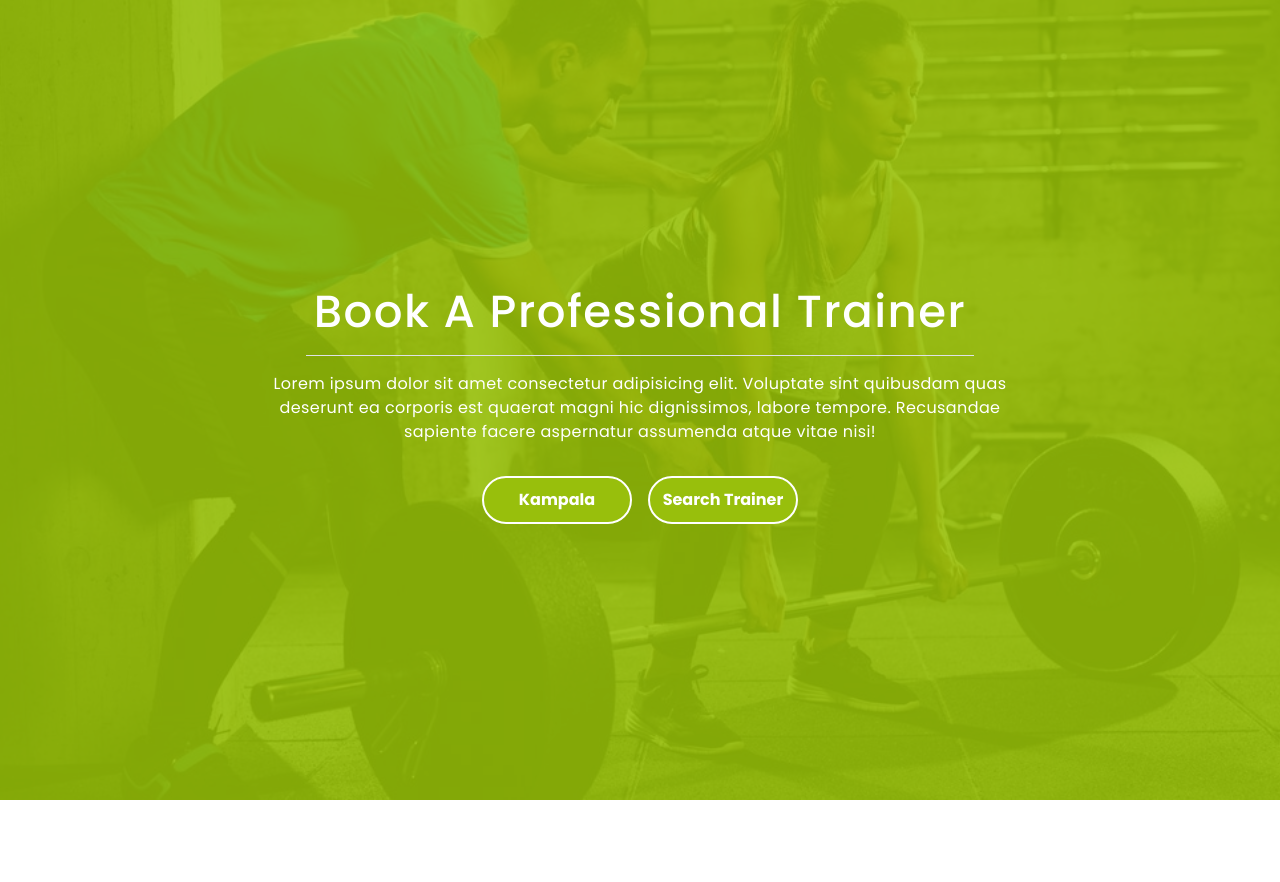
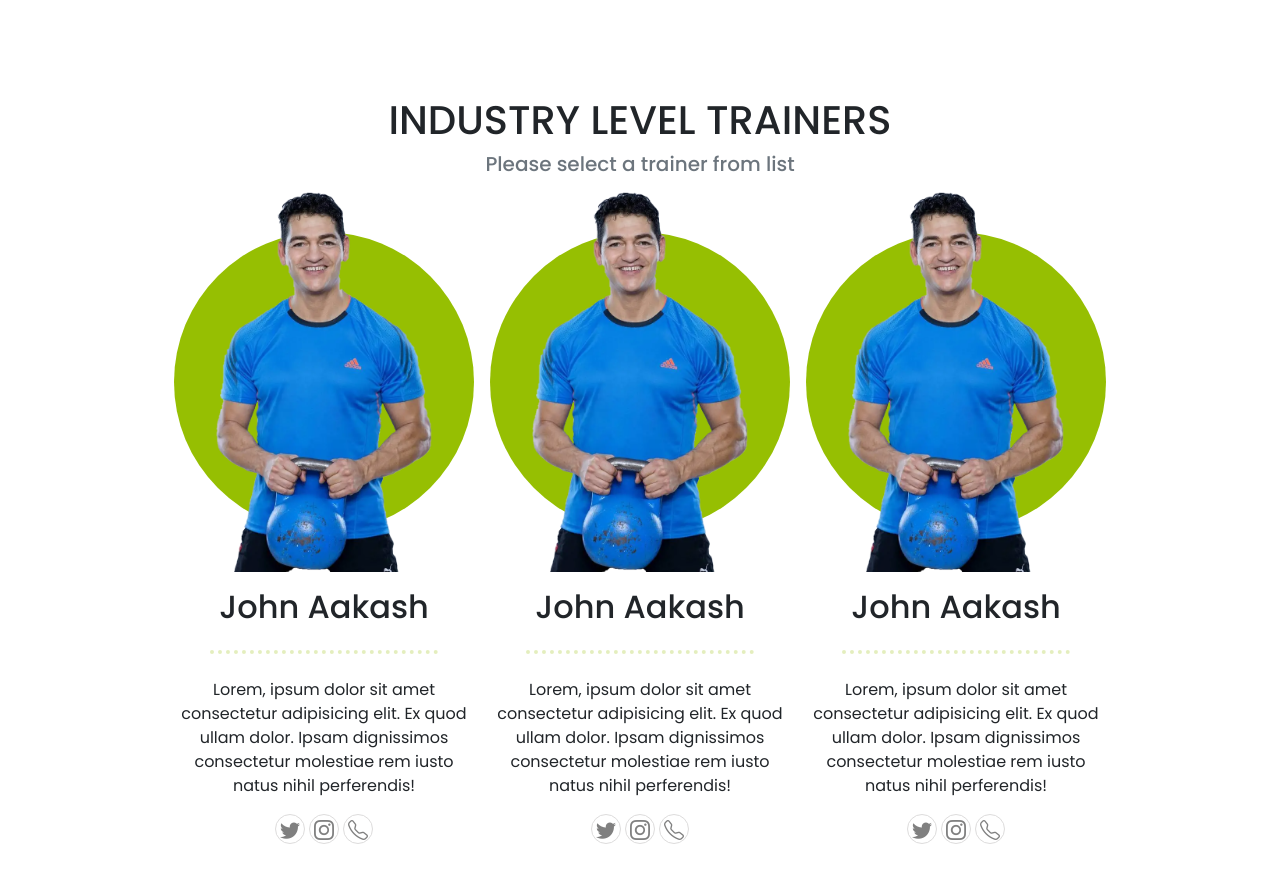
Before and after one commit to killy10o10/FitMeUp, a React (Create React App) app: page / in a window 1280 px wide. Shown: the top 882 px of the page. Before the commit the page ends 800 px from the top, so only its background shows below. Built offline with nearby package versions, Linux system fonts and the light colour scheme.

Commit message:
Add personal trainer to home page

```diff
--- a/src/App.css
+++ b/src/App.css
@@ -1,4 +1,5 @@
 @import url('https://fonts.googleapis.com/css2?family=Poppins:ital,wght@0,400;0,500;0,600;0,700;0,800;0,900;1,400;1,500;1,700&display=swap');
+@import url("https://cdn.jsdelivr.net/npm/bootstrap-icons@1.10.3/font/bootstrap-icons.css");
 
 body {
   font-family: 'Poppins', sans-serif;
@@ -62,3 +63,54 @@ select {
   max-width: 800px;
   letter-spacing: 0.4px;
 }
+
+.trainer-card {
+  max-width: 300px;
+}
+
+.trainer-image-container {
+  max-width: 300px;
+  height: 300px;
+  padding: 15px;
+  border-radius: 50%;
+  background-color: #96bf02;
+}
+
+.trainer-image-container img {
+  width: 80%;
+}
+
+.horizontal-border {
+  width: 80%;
+  border: 4px #96bf02;
+  border-style: dotted none none none;
+}
+
+.trainer-handles * {
+  border: rgb(221, 220, 220) solid 1px;
+  color: grey;
+  border-radius: 50%;
+  font-size: 20px;
+  text-align: center;
+  width: 30px;
+  height: 30px;
+  cursor: pointer;
+}
+
+
+/* Scrollbar Styling */
+::-webkit-scrollbar {
+  width: 10px;
+}
+
+::-webkit-scrollbar-track {
+  background-color: #ebebeb;
+  -webkit-border-radius: 10px;
+  border-radius: 10px;
+}
+
+::-webkit-scrollbar-thumb {
+  -webkit-border-radius: 10px;
+  border-radius: 10px;
+  background: #98bf0ca7;
+}
--- a/src/App.js
+++ b/src/App.js
@@ -1,10 +1,12 @@
 import './App.css';
-import Appointment from './components/Appointment';
+import Home from './components/Home';
+// import Appointment from './components/Appointment';
 
 function App() {
   return (
     <div className="App">
-      <Appointment />
+      <Home />
+      {/* <Appointment /> */}
     </div>
   );
 }
--- /dev/null
+++ b/src/components/Home.js
@@ -0,0 +1,76 @@
+import personalTrainer from '../images/personal-trainer.png';
+
+function Home() {
+  return (
+    <section className="home container d-flex flex-column align-items-center">
+      <div className="mt-5 pt-5">
+        <h1 className="text-uppercase text-center ">Industry Level Trainers</h1>
+        <h4 className="text-secondary fs-5 text-center">Please select a trainer from list</h4>
+      </div>
+      <div className="trainer-showcase p-5 d-flex gap-3">
+        {/* card */}
+        <div className="trainer-card gap-5 d-flex flex-column align-items-center justify-content-center">
+          <div className="trainer-image-container d-flex align-items-center justify-content-center">
+            <img src={personalTrainer} alt="killy" />
+          </div>
+          <div className="trainer-info">
+            <div className="trainer-name d-flex flex-column align-items-center p-2">
+              <h2 className="text-center">John Aakash</h2>
+              <hr className="horizontal-border" />
+            </div>
+            <div className="trainer-description">
+              <p className="text-center">Lorem, ipsum dolor sit amet consectetur adipisicing elit. Ex quod ullam dolor. Ipsam dignissimos consectetur molestiae rem iusto natus nihil perferendis!</p>
+            </div>
+            <div className="trainer-handles d-flex align-items-center justify-content-center gap-1">
+              <i className="bi bi-twitter" />
+              <i className="bi bi-instagram" />
+              <i className="bi bi-telephone" />
+            </div>
+          </div>
+        </div>
+        {/* card */}
+        <div className="trainer-card gap-5 d-flex flex-column align-items-center justify-content-center">
+          <div className="trainer-image-container d-flex align-items-center justify-content-center">
+            <img src={personalTrainer} alt="killy" />
+          </div>
+          <div className="trainer-info">
+            <div className="trainer-name d-flex flex-column align-items-center p-2">
+              <h2 className="text-center">John Aakash</h2>
+              <hr className="horizontal-border" />
+            </div>
+            <div className="trainer-description">
+              <p className="text-center">Lorem, ipsum dolor sit amet consectetur adipisicing elit. Ex quod ullam dolor. Ipsam dignissimos consectetur molestiae rem iusto natus nihil perferendis!</p>
+            </div>
+            <div className="trainer-handles d-flex align-items-center justify-content-center gap-1">
+              <i className="bi bi-twitter" />
+              <i className="bi bi-instagram" />
+              <i className="bi bi-telephone" />
+            </div>
+          </div>
+        </div>
+        {/* card */}
+        <div className="trainer-card gap-5 d-flex flex-column align-items-center justify-content-center">
+          <div className="trainer-image-container d-flex align-items-center justify-content-center">
+            <img src={personalTrainer} alt="killy" />
+          </div>
+          <div className="trainer-info">
+            <div className="trainer-name d-flex flex-column align-items-center p-2">
+              <h2 className="text-center">John Aakash</h2>
+              <hr className="horizontal-border" />
+            </div>
+            <div className="trainer-description">
+              <p className="text-center">Lorem, ipsum dolor sit amet consectetur adipisicing elit. Ex quod ullam dolor. Ipsam dignissimos consectetur molestiae rem iusto natus nihil perferendis!</p>
+            </div>
+            <div className="trainer-handles d-flex align-items-center justify-content-center gap-1">
+              <i className="bi bi-twitter" />
+              <i className="bi bi-instagram" />
+              <i className="bi bi-telephone" />
+            </div>
+          </div>
+        </div>
+      </div>
+    </section>
+  );
+}
+
+export default Home;
```
Also changed, not shown: public/api/v1/trainer/trainer.json (added, +7 -0 lines), src/images/personal-trainer.png (added).
